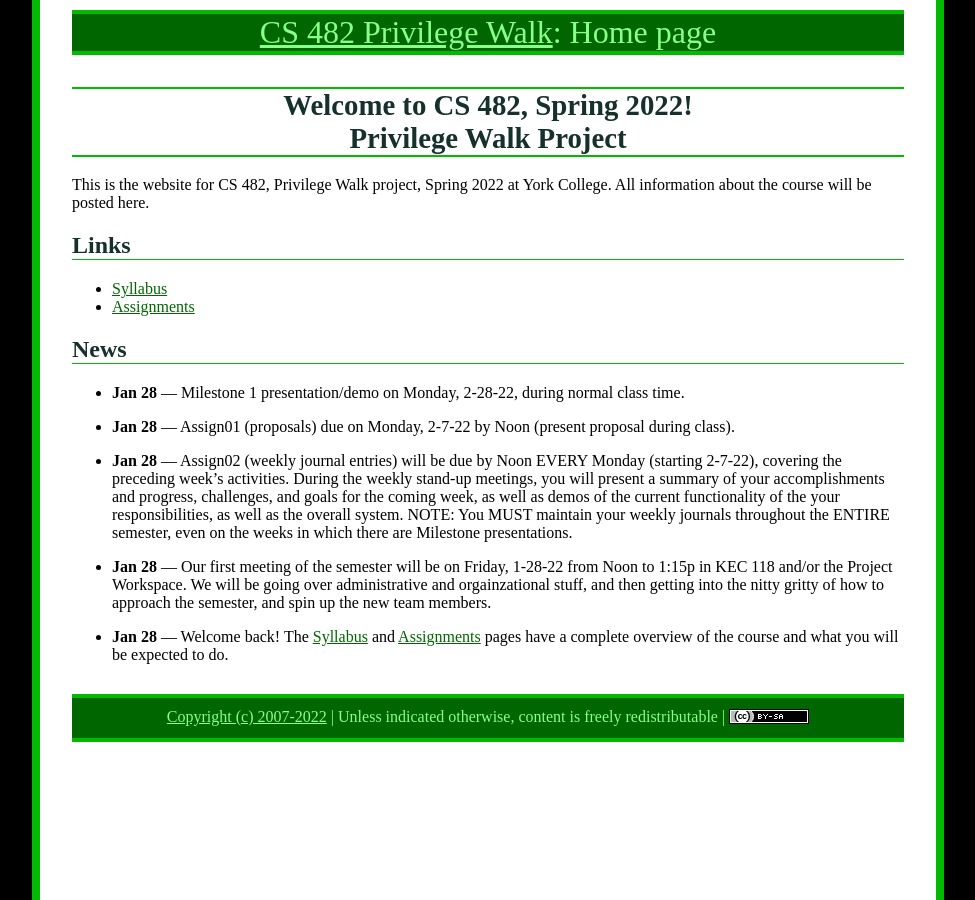
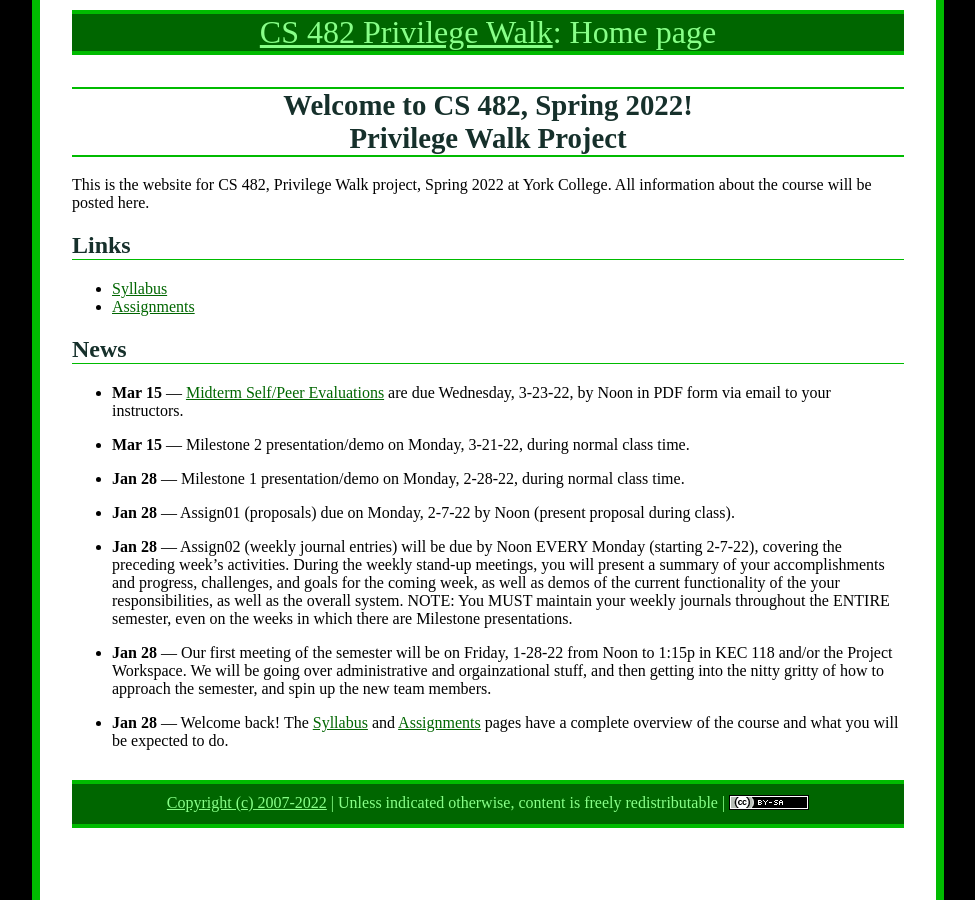
Before and after one commit to ycpcs/cs482-spring2022-PW, a Jekyll site: the page built from index.md, in a window 1280 px wide. Shown: the whole page, without its empty margins (152-1127 px from the left). Built offline with Jekyll 4.4.1, drawn with Linux system fonts in a browser that asks for light colours.

Commit message:
updated News for MS2 and Peer Evals

```diff
--- a/index.md
+++ b/index.md
@@ -27,14 +27,13 @@ All information about the course will be posted here.
 
 * **Apr 5** &mdash; **The Engineering and Computer Science Rollout for the Privilege Walk Project** is scheduled for Thursday, 4-28-22, from 2:00p to 6:00p in Kinsley Engieering Center.
 
-* **Mar 21* &mdash; Milestone 3 presentation/demo on Wednesday, 4-13-22, during normal class time.
-
-* **Feb 28** &mdash; [Midterm Self/Peer Evaluations](./assign/PeerEval-PrivilegeWalk-Sp22-midterm.pdf) are due Wednesday, 3-23-22, by Noon in PDF form via email to your instructors.
-
-* **Feb 28** &mdash; Milestone 2 presentation/demo on Monday, 3-21-22, during normal class time.
-
+* **Mar 21* &mdash; Milestone 3 presentation/demo on Wednesday, 4-11-22, during normal class time.
 
 -->
+
+* **Mar 15** &mdash; [Midterm Self/Peer Evaluations](./assign/PeerEval-PrivilegeWalk-Sp22-midterm.pdf) are due Wednesday, 3-23-22, by Noon in PDF form via email to your instructors.
+
+* **Mar 15** &mdash; Milestone 2 presentation/demo on Monday, 3-21-22, during normal class time.
 
 * **Jan 28** &mdash; Milestone 1 presentation/demo on Monday, 2-28-22, during normal class time.
 
```
Also changed, not shown: assign/index.md (+1 -1 lines).
